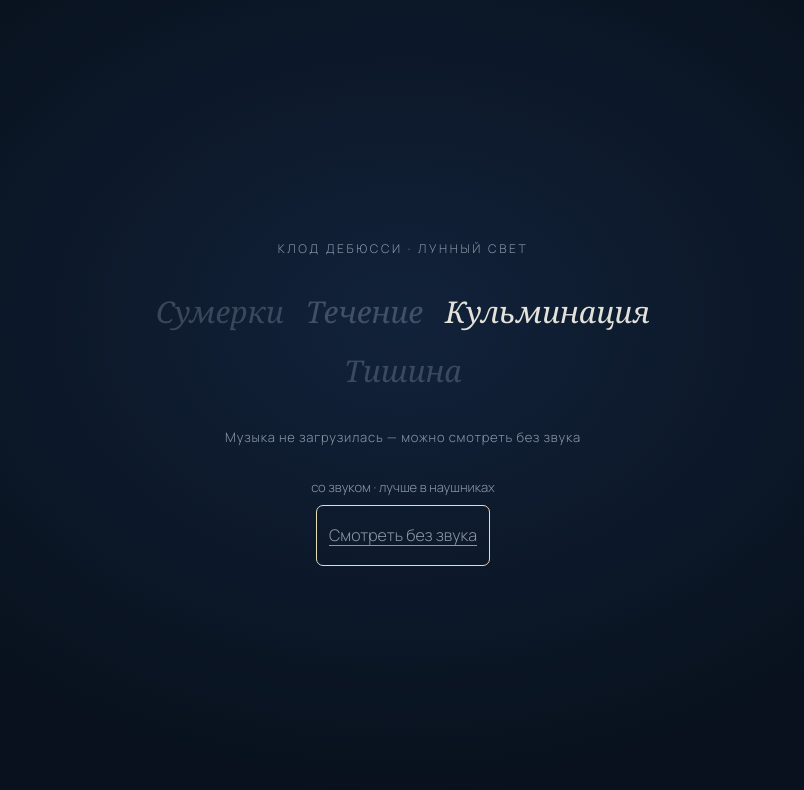
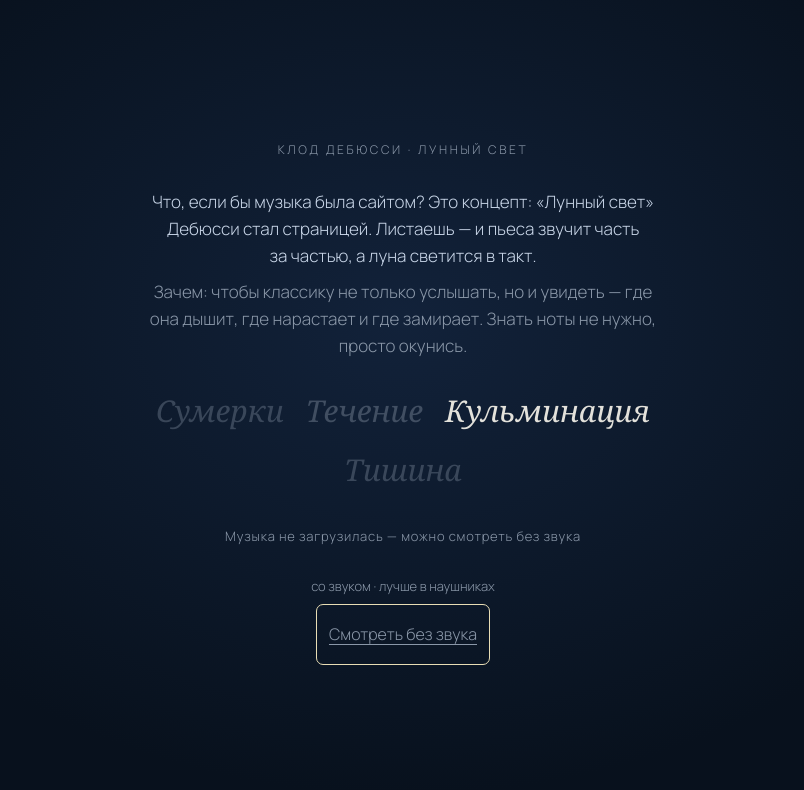
Before and after one commit to AlinaKruhlikova/zvuk-v-interfeyse, a plain HTML site: page lunnyj-svet/index.html in a window 1280 px wide. Shown: the top 790 px of the page, without its empty margins (237-1041 px from the left). Drawn offline with nearby package versions, Linux system fonts and the light colour scheme; no server answers.

Commit message:
Вход: что это и зачем; части на телефоне столбиком

```diff
--- a/lunnyj-svet/index.html
+++ b/lunnyj-svet/index.html
@@ -322,6 +322,10 @@
 .gate-parts { display: flex; flex-wrap: wrap; justify-content: center; gap: 8px 22px; margin: 0; padding: 0; list-style: none; }
 .gate-parts li { font-family: var(--display); font-style: italic; font-size: clamp(20px, 3.2vw, 30px); color: var(--silver); opacity: .35; transition: opacity .9s, color .9s; }
 .gate-parts li.lit { opacity: 1; color: var(--moon); }
+@media (max-width: 600px) { .gate-parts { flex-direction: column; align-items: center; gap: 2px; } .gate-parts li { line-height: 1.3; } }
+.gate-lead { display: grid; gap: 8px; max-width: 30em; font-size: clamp(15px, 1.8vw, 17px); line-height: 1.6; color: var(--milk); }
+.gate-lead p { margin: 0; }
+.gate-lead p + p { color: var(--silver); }
 .gate-pct { margin: 0; font-size: 13px; letter-spacing: .06em; color: var(--silver); font-variant-numeric: tabular-nums; }
 .gate-actions { display: grid; gap: 12px; justify-items: center; }
 .gate-enter { display: inline-flex; align-items: center; gap: 12px; padding: 14px 30px; font-size: 16px; }
@@ -418,6 +422,10 @@
 <div class="gate" id="gate" role="dialog" aria-modal="true" aria-labelledby="gateTitle">
   <div class="gate-inner">
     <span class="eyebrow" id="gateTitle">Клод Дебюсси · Лунный свет</span>
+    <div class="gate-lead">
+      <p>Что, если бы музыка была сайтом? Это концепт: «Лунный свет» Дебюсси стал страницей. Листаешь&nbsp;— и&nbsp;пьеса звучит часть за&nbsp;частью, а&nbsp;луна светится в&nbsp;такт.</p>
+      <p>Зачем: чтобы классику не&nbsp;только услышать, но&nbsp;и&nbsp;увидеть&nbsp;— где она дышит, где нарастает и&nbsp;где замирает. Знать ноты не&nbsp;нужно, просто&nbsp;окунись.</p>
+    </div>
     <ol class="gate-parts" id="gateParts" aria-label="Четыре части пьесы">
       <li>Сумерки</li><li>Течение</li><li>Кульминация</li><li>Тишина</li>
     </ol>
```
